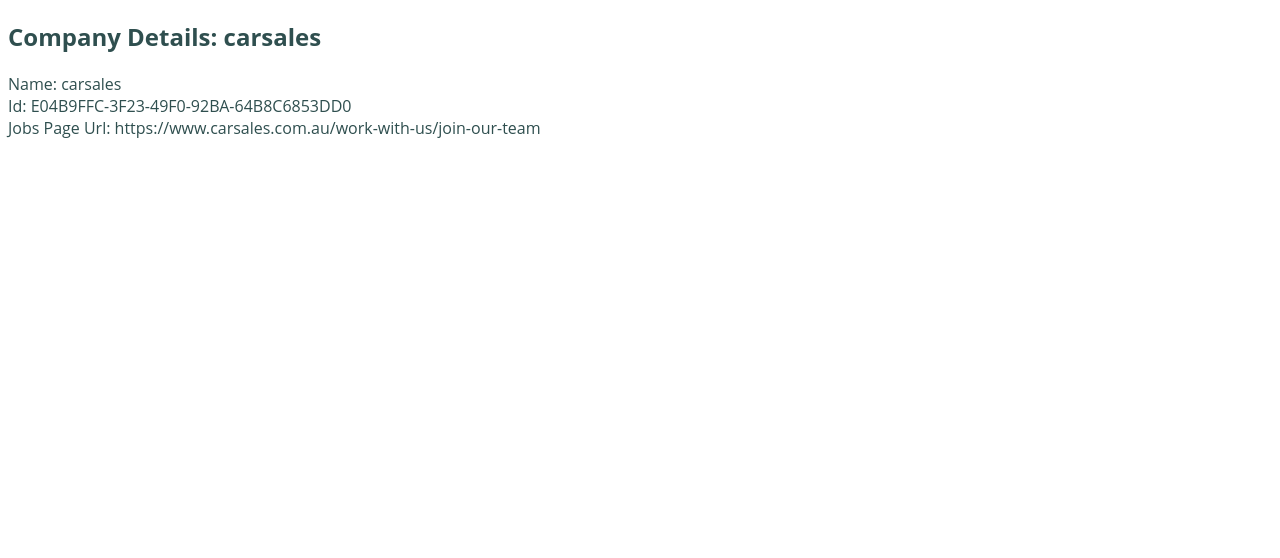
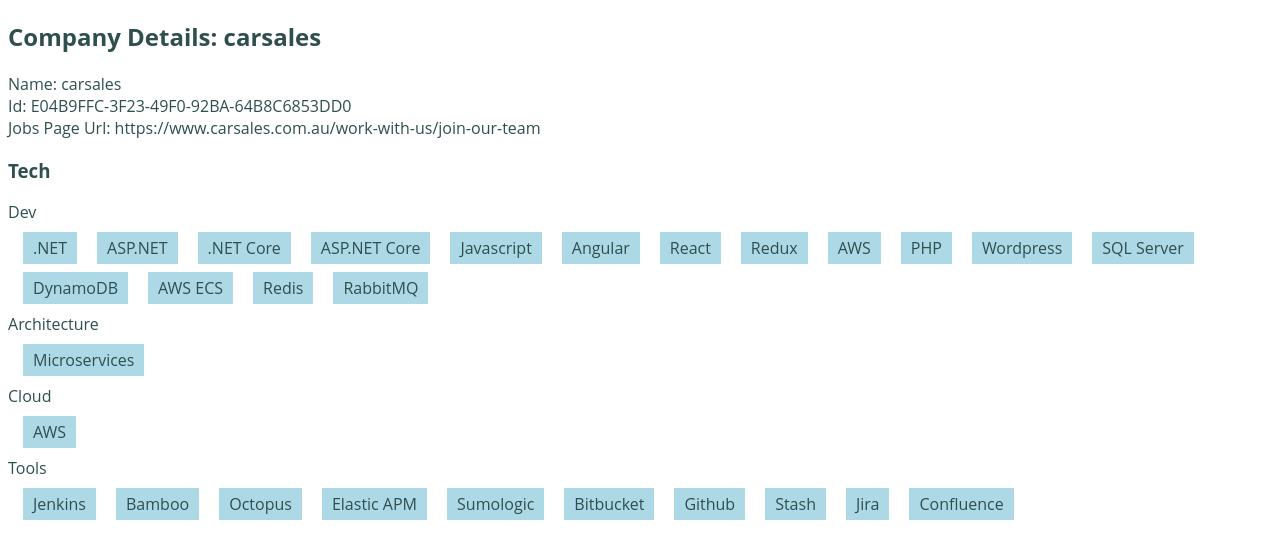
Before and after one commit to jameschristou/react-autocomplete-tags-input, a React app: page /companies/REA in a window 1280 px wide. Shown: the top 558 px of the page. Built offline with nearby package versions, Linux system fonts and the light colour scheme.

Commit message:
Started AutoCompleteTextbox component

```diff
--- /dev/null
+++ b/src/components/AutoCompleteTextBox.js
@@ -0,0 +1,23 @@
+import '../sass/autoCompleteTextbox.scss';
+
+import React from "react";
+
+const AutoCompleteTextBox = ({label, items}) => {
+
+  return (
+    <div className="autocompleteTextBox">
+      <label className="autocompleteTextBox__label">{label}</label>
+      <div className="autocompleteTextBox__items" contenteditable="true">
+        {items.map(
+          (item, index) => {
+            return (
+              <div className="autocompleteTextBox__item">{item}</div>
+            );
+          }
+        )}
+      </div>
+    </div>
+  );
+}
+
+export default AutoCompleteTextBox;
--- a/src/components/CompanyData.js
+++ b/src/components/CompanyData.js
@@ -7,13 +7,14 @@
   useParams
 } from "react-router-dom";
 import CompaniesDataService from '../services/CompaniesDataService';
+import AutoCompleteTextBox from './AutoCompleteTextBox';
 
 const CompanyDataComponent = () => {
   // We can use the `useParams` hook here to access
   // the dynamic pieces of the URL.
   let { name } = useParams();
 
-  const [companyData, setCompanyData] = useState({});
+  const [companyData, setCompanyData] = useState(null);
 
   useEffect(() => {
     const fetchData = async () => {
@@ -23,12 +24,25 @@
     fetchData();
   }, []);
 
+  if(companyData == null){
+    return (
+      <div>Loading.....</div>
+    );
+  }
+
   return (
     <div>
       <h2>Company Details: {companyData.name}</h2>
       <div>Name: {companyData.name}</div>
       <div>Id: {companyData.id}</div>
       <div>Jobs Page Url: {companyData.jobsPageUrl}</div>
+      <div>
+        <h3>Tech</h3>
+        <AutoCompleteTextBox label="Dev" items={companyData.tech.dev}/>
+        <AutoCompleteTextBox label="Architecture" items={companyData.tech.architecture}/>
+        <AutoCompleteTextBox label="Cloud" items={companyData.tech.cloud}/>
+        <AutoCompleteTextBox label="Tools" items={companyData.tech.tools}/>
+      </div>
     </div>
   );
 }
--- /dev/null
+++ b/src/sass/autoCompleteTextbox.scss
@@ -0,0 +1,16 @@
+.autocompleteTextBox{
+    &__items{
+        padding: 5px;
+
+        &:hover{
+            background-color: lightgrey;
+        }
+    }
+
+    &__item{
+        display: inline-block;
+        margin: 4px 10px;
+        background-color: lightblue;
+        padding: 5px 10px;
+    }
+}
--- a/src/services/companiesDataService.js
+++ b/src/services/companiesDataService.js
@@ -22,11 +22,13 @@
       "postcode": "3121"
     }],
     jobsPageUrl: "https://www.carsales.com.au/work-with-us/join-our-team",
-    skills:{
-      dev: [".NET", "ASP.NET", ".NET Core", "ASP.NET Core", "Javascript", "Angular", "React", "Redux", "AWS", "PHP", "Wordpress", "SQL Server", "DynamoDB", "AWS ECS", "Redis"],
-      classifications: [".NET", "AWS", "Javascript"],
+    tech:{
+      dev: [".NET", "ASP.NET", ".NET Core", "ASP.NET Core", "Javascript", "Angular", "React", "Redux", "AWS", "PHP", "Wordpress", "SQL Server", "DynamoDB", "AWS ECS", "Redis", "RabbitMQ"],
+      classifications: [".NET", "AWS"],
       cloud: ["AWS"],
-      architecture: ["Microservices"]
+      architecture: ["Microservices"],
+      tools: ["Jenkins", "Bamboo", "Octopus", "Elastic APM", "Sumologic", "Bitbucket", "Github", "Stash", "Jira", "Confluence"],
+      analytics: ["Google Analytics"]
     }
   }
 }
```
Also changed, not shown: 1 other file (tests, documents, lock files or other folders).
